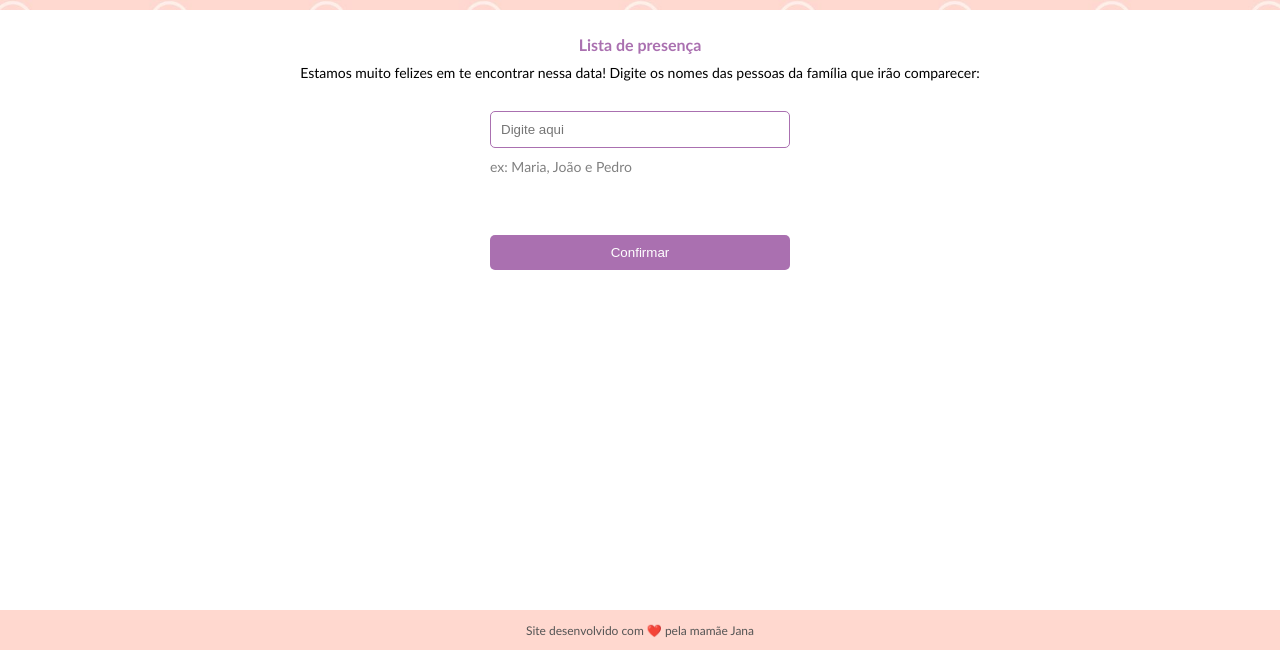
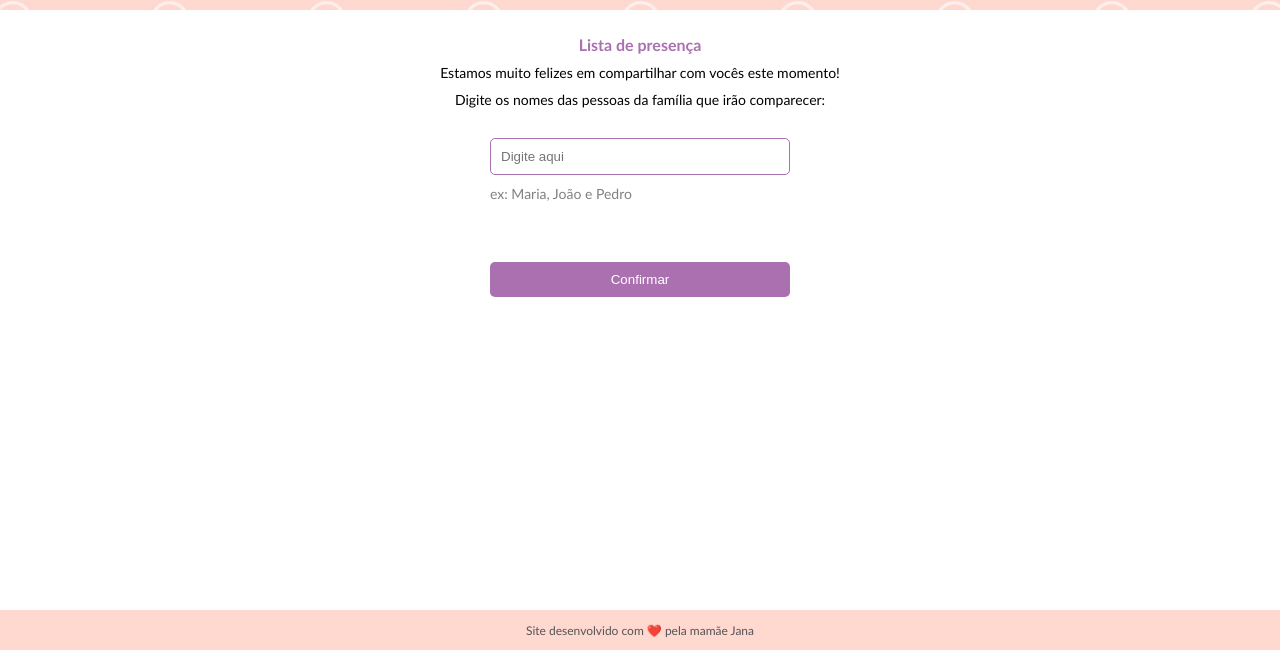
Before and after one commit to jana-dev/ListaPresencaChaDeFralda, a website with bundled scripts: page index.html in a window 1280 px wide. Shown: the part 150-800 px from the top of the page. Built offline with nearby package versions, Linux system fonts and the light colour scheme.

Commit message:
Atualizado texto

```diff
--- a/index.html
+++ b/index.html
@@ -20,7 +20,8 @@
     <div class="center">
         <div class="conteudo-principal">
             <h4>Lista de presença</h4>
-        <p>Estamos muito felizes em te encontrar nessa data! Digite os nomes das pessoas da família que irão comparecer: </p>
+        <p>Estamos muito felizes em compartilhar com vocês este momento!</p>
+        <p>Digite os nomes das pessoas da família que irão comparecer: </p>
         <div class="formulario">
             <input type="text" placeholder="Digite aqui">
             <span>ex: Maria, João e Pedro</span>
```
